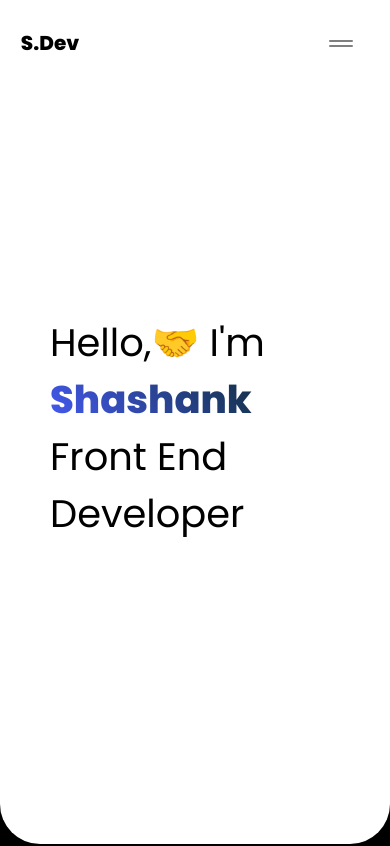
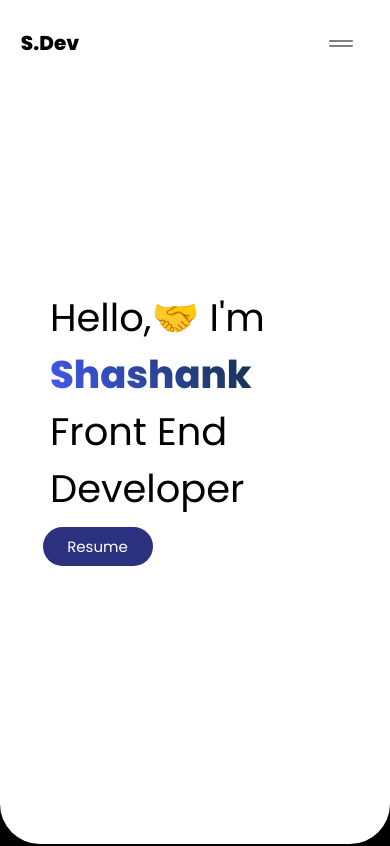
Before and after one commit to ShashankkDev/myportfolio, a React (Vite) app: page / in a window 390 px wide. Shown: the top 846 px of the page. Built offline with nearby package versions, Linux system fonts and the light colour scheme.

Commit message:
adding resume

```diff
--- a/src/Components/ContactUs/ContactUs.css
+++ b/src/Components/ContactUs/ContactUs.css
@@ -65,6 +65,7 @@ textarea{
     border-bottom: 1px solid black;
     font-family: "poppins";
     width: 500px;
+    outline: none;
 }
 input[type="submit"]{
     padding: 20px 70px;
--- a/src/Components/Headers/TechStack/Banner.css
+++ b/src/Components/Headers/TechStack/Banner.css
@@ -10,7 +10,7 @@
     display: flex;
     justify-content: center;
     align-items: center;
-
+    flex-direction: column;
 }
 .banner-content h1{
     font-family: 'poppins', sans-serif;
@@ -25,6 +25,33 @@
     -webkit-text-fill-color: transparent;
 }
 
+.resume{
+    display: flex;
+    justify-content: center;
+    align-items: center;
+    height: 50px;
+    width: 150px;
+    margin-right: 350px;
+}
+.resume button{
+    padding: 8px 10px;
+    margin-top: 10px;
+    font-family: "poppins";
+    background-color: rgb(44, 49, 127);
+    color: white;
+    font-size: 15px;
+    outline: none;
+    border: none;
+    transition: .2s ease-in-out;
+    border-radius: 40px;
+    width: 170px;
+}
+.resume button:hover{
+    width: 150px;
+    padding: 5px 20px;
+    background-color: rgb(79, 88, 224);
+}
+
 @media (max-width: 900px) {
     .banner-content h1{
         font-size: 2.4rem;
@@ -32,4 +59,16 @@
     .banner-content{
         padding: 50px;
     }
+    .resume{
+        position: relative;
+        margin-right: 195px;
+    }
+    .resume button{
+        width: 110px;
+    }
+    .resume button:hover{
+        width: 100px;
+        padding: 5px 10px;
+
+    }
 }
--- a/src/Components/Headers/TechStack/Banner.jsx
+++ b/src/Components/Headers/TechStack/Banner.jsx
@@ -2,11 +2,24 @@ import "./Banner.css"
 
 
 const Banner = () => {
+
+  const handleOpenResume = () => {
+    // Open the resume PDF in a new window or tab
+    window.open('/images/resume.pdf', '_blank');
+  };
+
+
   return (
     <div className='banner'>
       <div className="banner-content">
-        <h1>Hello,🤝 I'm <span>Shashank</span> <br/>
-        Front End Developer</h1>
+        <div className="heading">
+          <h1>Hello,🤝 I'm <span>Shashank</span> <br/>
+              Front End Developer</h1>
+        </div>
+      <div className="resume">
+          <button onClick={handleOpenResume}>Resume</button>
+      </div>
+
 
       </div>
     </div>
```
Also changed, not shown: 1 other file (tests, documents, lock files or other folders).
